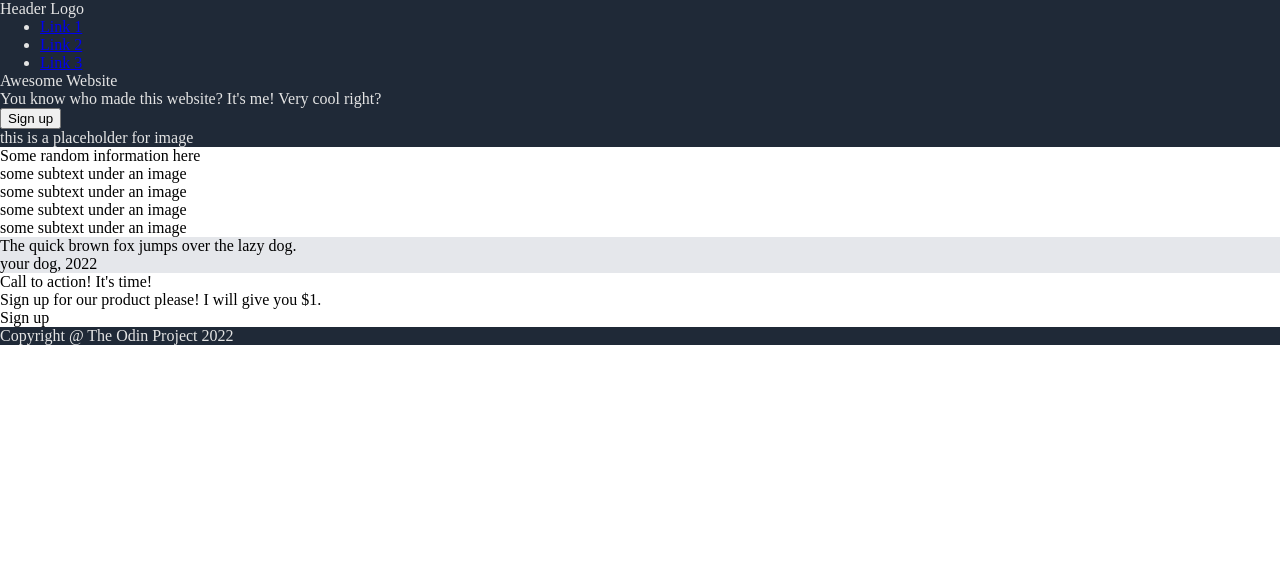
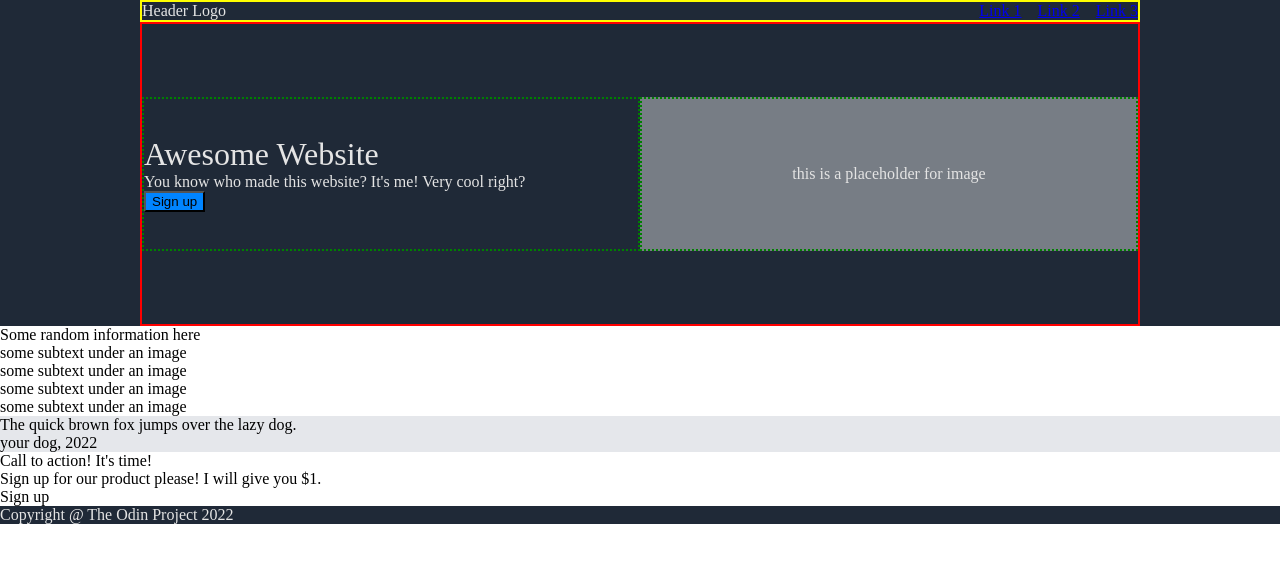
Before and after one commit to yosuanicolaus/odin-landing-page, a plain HTML site: page index.html in a window 1280 px wide. Drawn offline with Linux system fonts and the light colour scheme.

Commit message:
css header v0.1 (prototype) done still ugly, but the basic is done.

```diff
--- a/index.html
+++ b/index.html
@@ -10,6 +10,7 @@
 <body>
 
     <div class="header">
+        <div class="top-and-head">
             <div class="top">
                 <div class="top-left">Header Logo</div>
                 <div class="top-right">
@@ -29,6 +30,7 @@
                 </div>
                 <div class="head-right">
                     this is a placeholder for image
+                </div>
             </div>
         </div>
     </div>
--- a/style.css
+++ b/style.css
@@ -1,7 +1,6 @@
 * {
     margin: 0px;
 }
-
 
 body {
     display: flex;
@@ -9,27 +8,94 @@ body {
     padding: 0px;
 }
 
+/* ------------------------------------------------------------------------------------------------------------------------ */
 
 .header {
     background-color: #1f2937;
     color: rgb(228, 228, 228);
+
+    display: flex;
+    flex-direction: column;
+    align-items: stretch;
 }
 
+.top-and-head {
+    width: 1000px;
+    margin: 0px auto;
+}
+
+.top {
+    border: 2px solid yellow;
+    display: flex;
+    flex-direction: row;
+}
+
+.top-right {
+    margin-left: auto;
+}
+
+.top-link {
+    list-style-type: none;
+    display: flex;
+    flex-direction: row;
+    gap: 16px;
+    align-items: center;
+}
+
+
+.head{
+    border: 2px solid red;
+    height: 300px;
+    display: flex;
+    flex-direction: row;
+    align-items: center;
+}
+
+.head-left {
+    border: 2px dotted green;
+    height: 150px;
+    flex: 1;
+    display: flex;
+    flex-direction: column;
+    justify-content: center;
+}
+
+.hl-1 {
+    font-size: xx-large;
+}
+.hl-3b {
+    background-color: rgb(0, 132, 255);
+}
+
+.head-right {
+    border: 2px dotted green;
+    height: 150px;
+    flex: 1;
+    background-color: rgba(248, 248, 248, 0.404);
+    display: flex;
+    justify-content: center;
+    align-items: center;
+}
+
+/* ------------------------------------------------------------------------------------------------------------------------ */
 
 .content {
     background-color: white;
 }
 
+/* ------------------------------------------------------------------------------------------------------------------------ */
 
 .quote {
     background-color: #e5e7eb;
 }
 
+/* ------------------------------------------------------------------------------------------------------------------------ */
 
 .sign-up {
     background-color: white;
 }
 
+/* ------------------------------------------------------------------------------------------------------------------------ */
 
 .footer {
     background-color: #1f2937;
```
Lines whose indentation alone changed are shown as unchanged.
